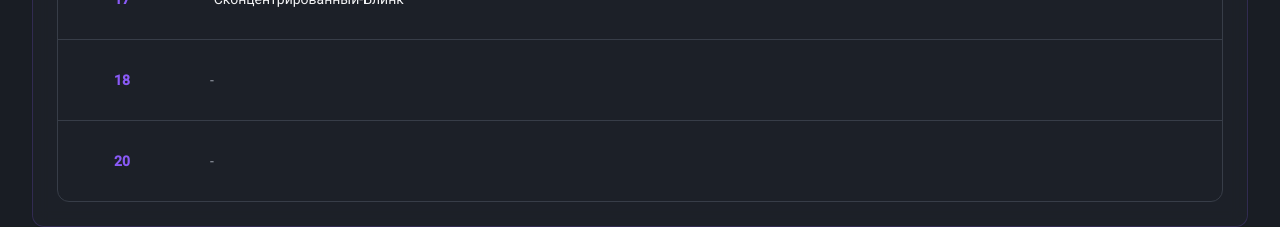
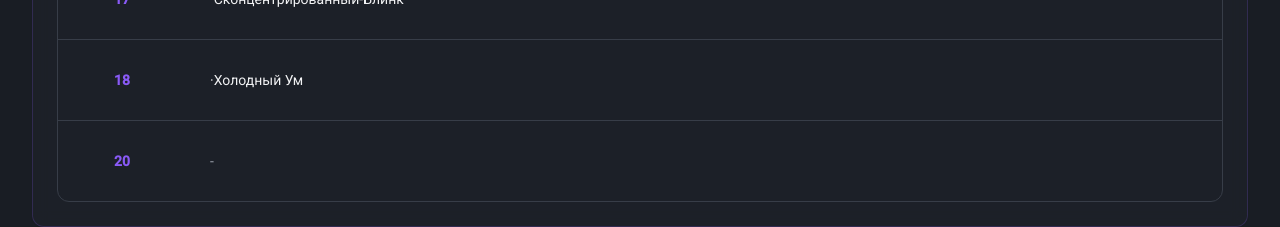
Before and after one commit to pr-poehali-dev/dnd-class-site-creation, a React (Vite) app: page / in a window 1280 px wide. Shown: the part 1591-1818 px from the top of the page. Built offline with nearby package versions, Linux system fonts and the light colour scheme.

Commit message:
Добавить навык "Холодный Ум" на 18 уровень

```diff
--- a/src/pages/Index.tsx
+++ b/src/pages/Index.tsx
@@ -36,7 +36,8 @@ const Index = () => {
     9: '·Выжигание\n·Взрыв Маны',
     12: '·Магические Шрамы',
     15: '·Контрспелл',
-    17: '·Сконцентрированный-Блинк'
+    17: '·Сконцентрированный-Блинк',
+    18: '·Холодный Ум'
   });
   const [editingLevel, setEditingLevel] = useState<number | null>(null);
   const [editingText, setEditingText] = useState('');
```
